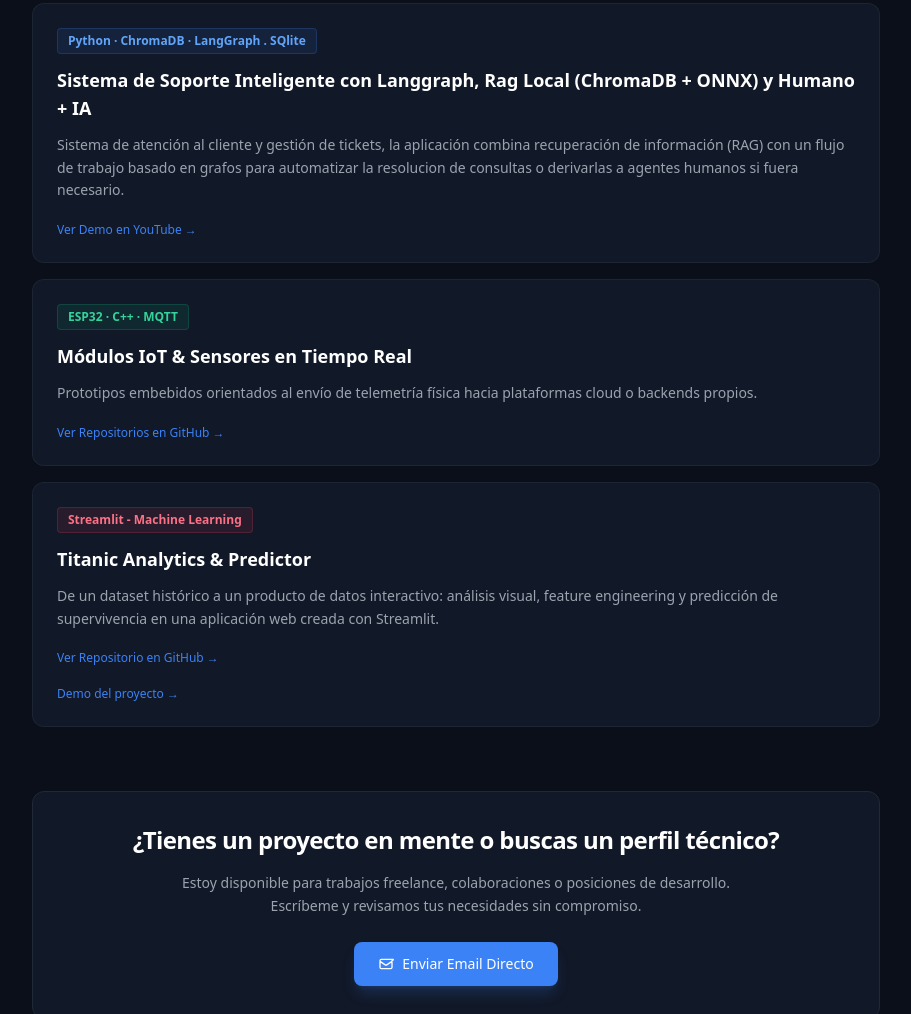
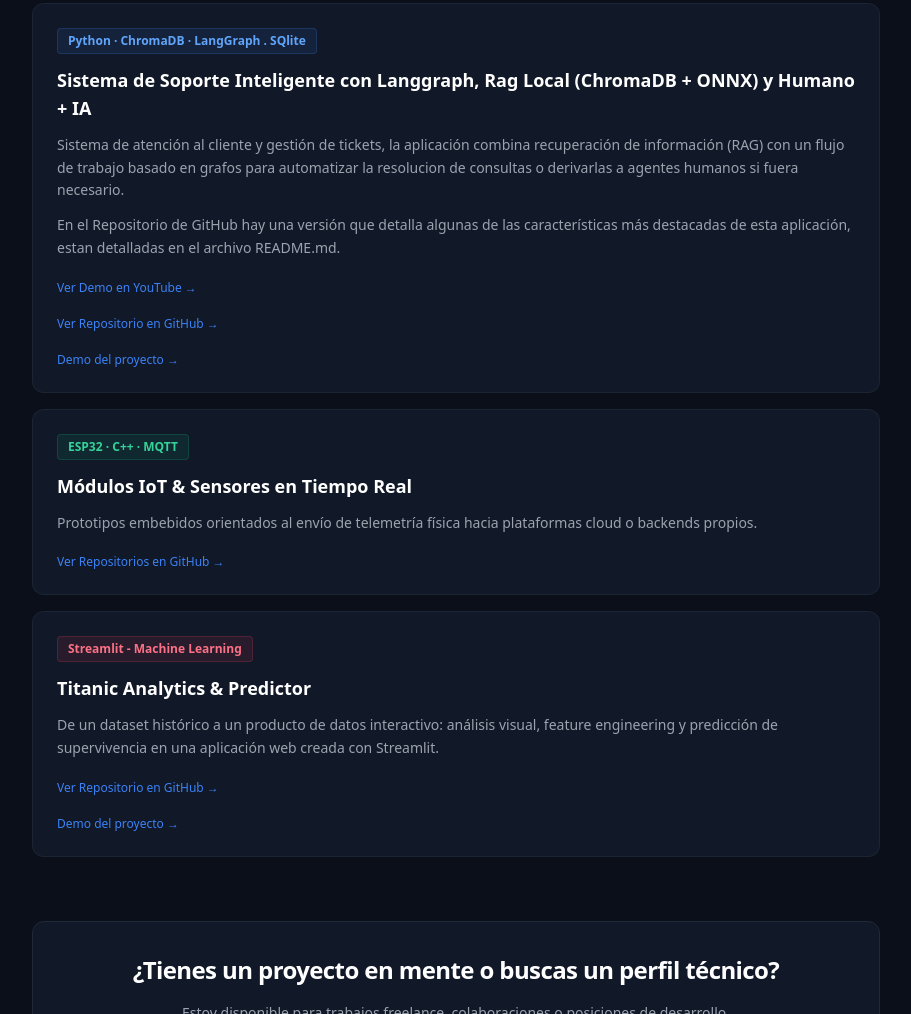
Before and after one commit to josesocialflow/mi_web, a plain HTML site: page index.html in a window 1280 px wide. Shown: the part 1546-2560 px from the top of the page, without its empty margins (184-1095 px from the left). Drawn offline with nearby package versions, Linux system fonts and the light colour scheme.

Commit message:
actualizacion demo proyecto
Actualizacion minihelpdesk

```diff
--- a/index.html
+++ b/index.html
@@ -163,8 +163,18 @@
                         Sistema de atención al cliente y gestión de tickets, la aplicación combina recuperación de información (RAG) con un
                         flujo de trabajo basado en grafos para automatizar la resolucion de consultas o derivarlas a agentes humanos si fuera necesario.
                     </p>
+                    <p class="text-sm text-brand-text leading-relaxed">
+                        En el Repositorio de GitHub hay una versión que detalla algunas de las características más destacadas de esta aplicación, estan detalladas
+                         en el archivo README.md.
+                    </p>
                     <div class="pt-2 flex gap-4 text-xs font-medium text-brand-text">
                         <a href="https://www.youtube.com/watch?v=X22CCT2jIGc" target="_blank" rel="noopener noreferrer" class="text-brand-accent hover:underline">Ver Demo en YouTube →</a>
+                    </div>
+                    <div class="pt-2 flex gap-4 text-xs font-medium text-brand-text">
+                        <a href="https://github.com/josesocialflow/mini_helpdesk" target="_blank" rel="noopener noreferrer" class="text-brand-accent hover:underline">Ver Repositorio en GitHub →</a>
+                    </div>
+                    <div class="pt-2 flex gap-4 text-xs font-medium text-brand-text">
+                        <a href="https://miniappdesk.streamlit.app/" target="_blank" rel="noopener noreferrer" class="text-brand-accent hover:underline">Demo del proyecto →</a>
                     </div>
                 </div>
 
```
